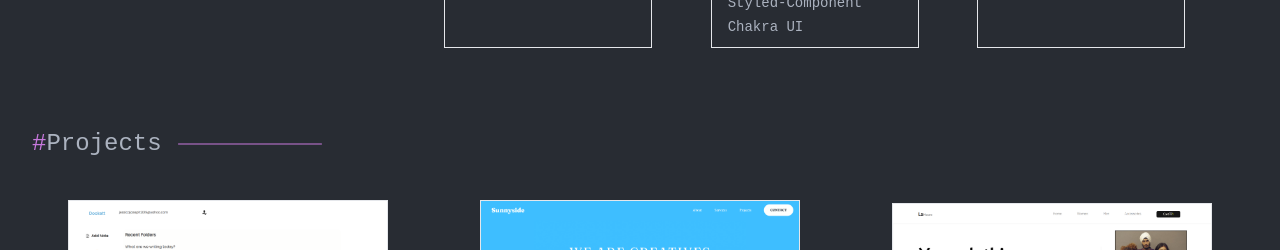
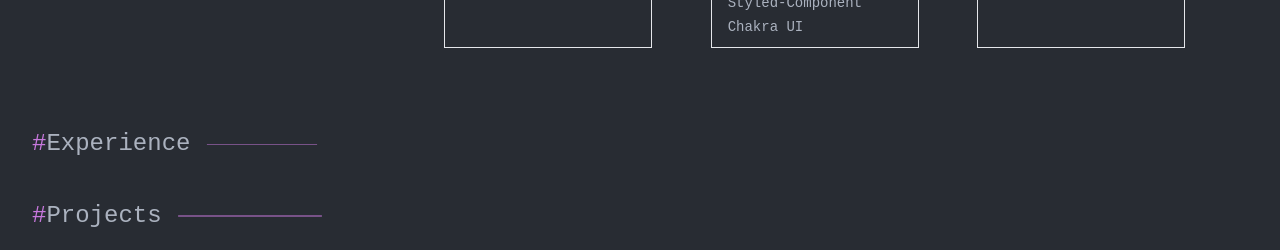
Before and after one commit to ForJessicaSake/Portfolio, a React (Create React App) app: page / in a window 1280 px wide. Shown: the part 1020-1270 px from the top of the page. Built offline with nearby package versions, Linux system fonts and the light colour scheme; no server answers.

Commit message:
fix: blog links and project links work now

```diff
--- a/src/components/Guestposts.tsx
+++ b/src/components/Guestposts.tsx
@@ -5,10 +5,10 @@ const Guestposts = () => {
     <section className="flex flex-col px-6">
        <section className="flex justify-start items-center lg:w-5/12 w-72 pb-10">
         <h1 className="text-2xl">
-          <span className="text-primary ">#</span>Experience
+          <span className="text-primary">#</span>Experience
         </h1>
         <figure className="pl-4">
-          <img src={stroke} alt="line"className="w-36" />
+          <img src={stroke} alt="line"className="w-28" />
         </figure>
       </section>
     </section>
--- a/src/pages/Home.tsx
+++ b/src/pages/Home.tsx
@@ -15,6 +15,7 @@ const Home:React.FC = () => {
     <Header/>
     <Box/>
     <Skills/>
+    <Guestposts/>
     <Project/>
     <Publications/>
     <Contact/>
```
